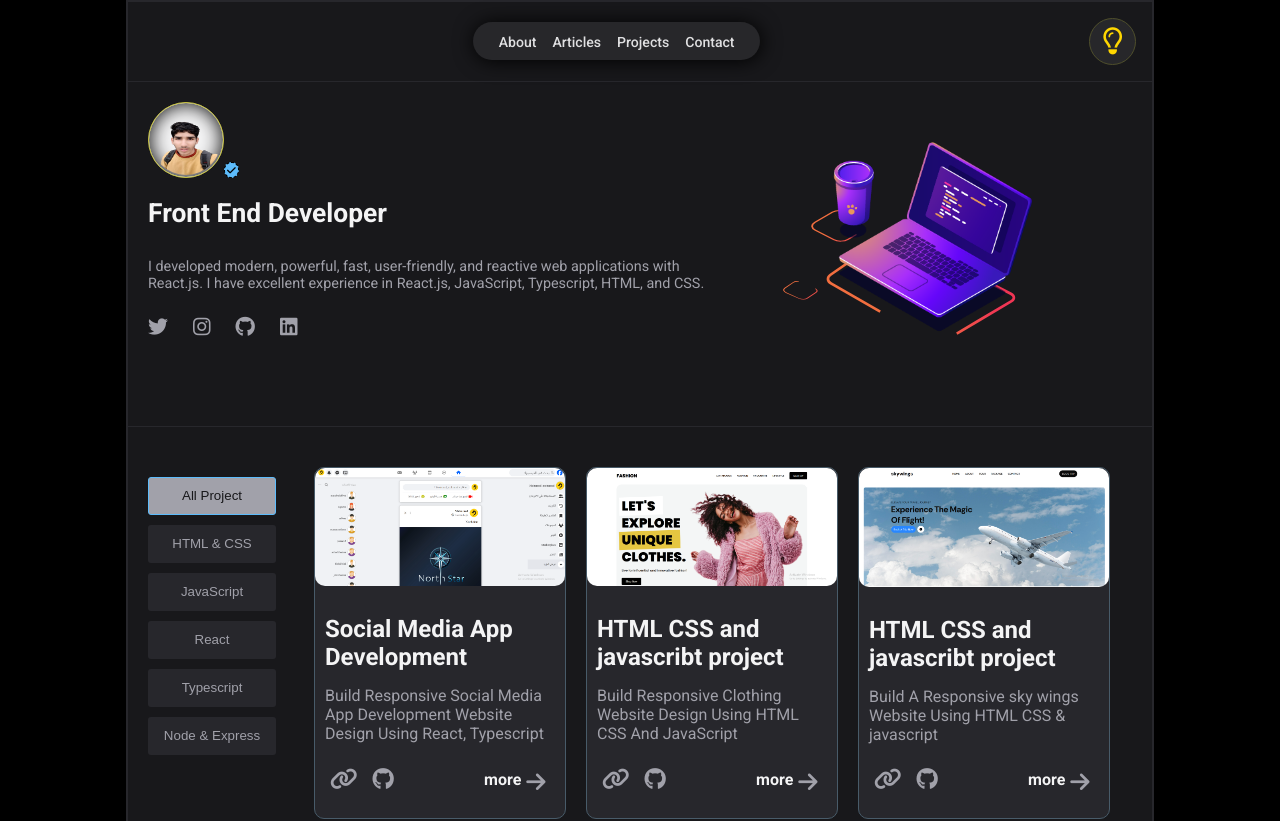
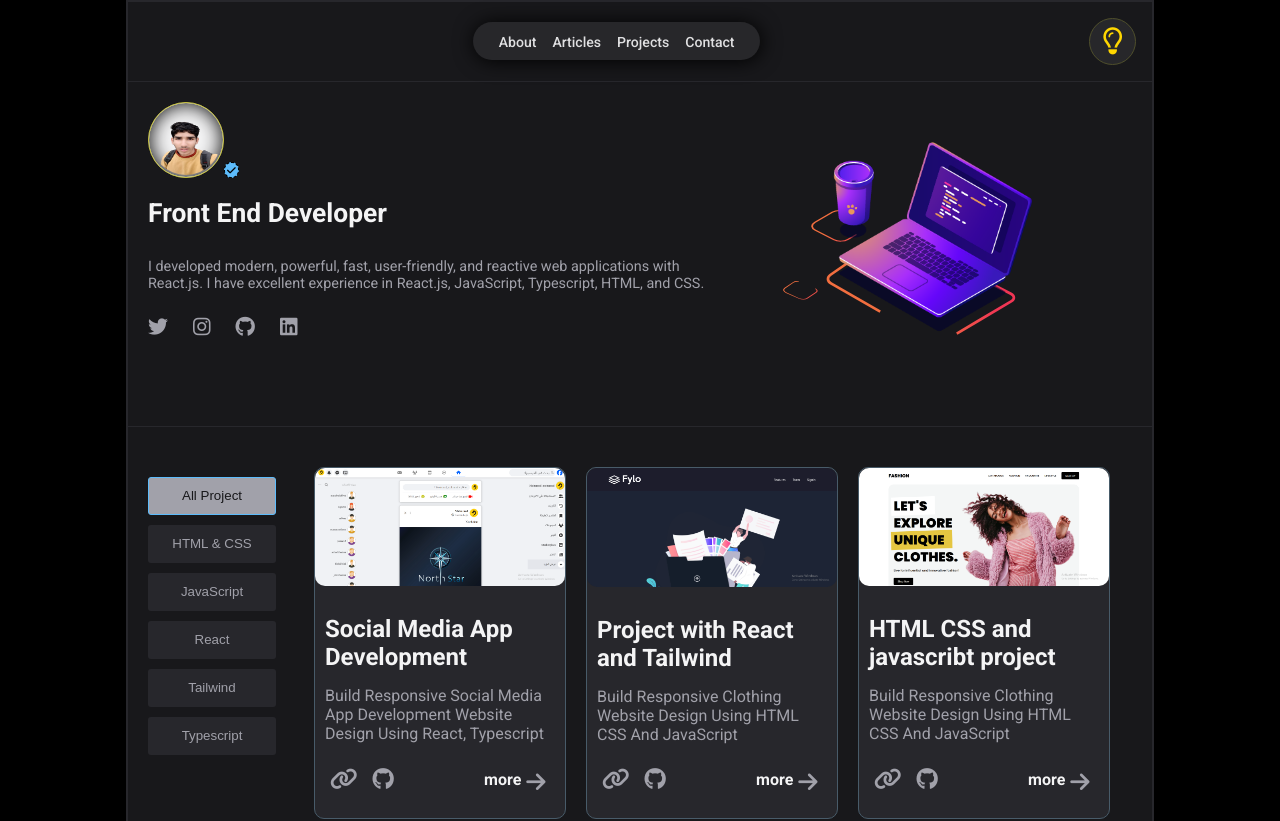
Before and after one commit to mohamedemara01018/portfolio, a React (Vite) app: page / in a window 1280 px wide. Shown: the top 821 px of the page. Built offline with nearby package versions, Linux system fonts and the light colour scheme.

Commit message:
commited

```diff
--- a/src/components/3-main/main.jsx
+++ b/src/components/3-main/main.jsx
@@ -9,6 +9,7 @@ import img6 from '../../assets/simplewesite.png'
 import img7 from '../../assets/simpleportfolio.png'
 import img8 from '../../assets/contactus.png'
 import img9 from '../../assets/z-index.png'
+import img10 from '../../assets/fylo.png'
 
 
 function Main() {
@@ -16,6 +17,7 @@ function Main() {
 
     const my_projects = [
         { title: 'Social Media App Development ', category: ['react', 'ts'], imgPath: img1, toWebsite:' https://facebook-cb9df.web.app/', desc: 'Build Responsive Social Media App Development Website Design Using React, Typescript' },
+        { title: 'Project with React and Tailwind', category: ['react', 'js' , 'tailwind'], imgPath: img10 , toWebsite: 'https://fylo-red-omega.vercel.app/', desc: 'Build Responsive Clothing Website Design Using HTML CSS And JavaScript' },
         { title: 'HTML CSS and javascribt project', category: ['html and css', 'js'], imgPath: img2 , toWebsite: 'https://mohamedemara01018.github.io/fashion/', desc: 'Build Responsive Clothing Website Design Using HTML CSS And JavaScript' },
         { title: 'HTML CSS and javascribt project', category: ['html and css', 'js'], imgPath: img3, toWebsite: 'https://mohamedemara01018.github.io/skywings/', desc: 'Build A Responsive sky wings Website Using HTML CSS & javascript' },
         { title: 'HTML CSS and javascribt project', category: ['html and css', 'js'], imgPath: img4,  toWebsite: 'https://mohamedemara01018.github.io/Premium-Car-Rental/', desc: 'Build A Responsive Premium Car Rental Website Using HTML CSS & javascript' },
@@ -46,8 +48,9 @@ function Main() {
         { id: 2, param: 'html and css', title: 'HTML & CSS', },
         { id: 3, param: 'js', title: 'JavaScript', },
         { id: 4, param: 'react', title: 'React', },
-        { id: 5, param: 'ts', title: 'Typescript', },
-        { id: 6, param: 'node and express', title: 'Node & Express', },
+        { id: 5, param: 'tailwind', title: 'Tailwind', },
+        { id: 6, param: 'ts', title: 'Typescript', },
+        // { id: 7, param: 'node and express', title: 'Node & Express', },
     ]
     return (
         <div className="main-section" id='projects'>
```
Also changed, not shown: src/assets/fylo.png (added).
